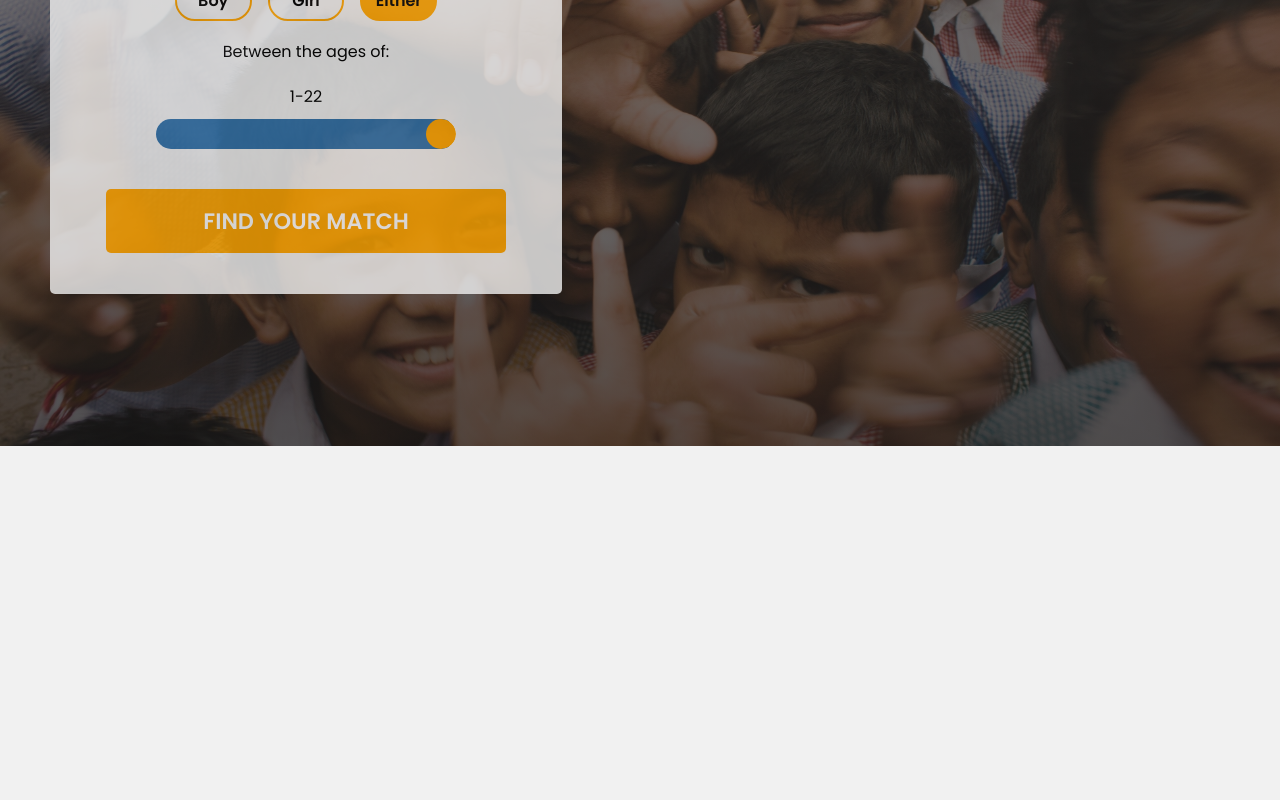
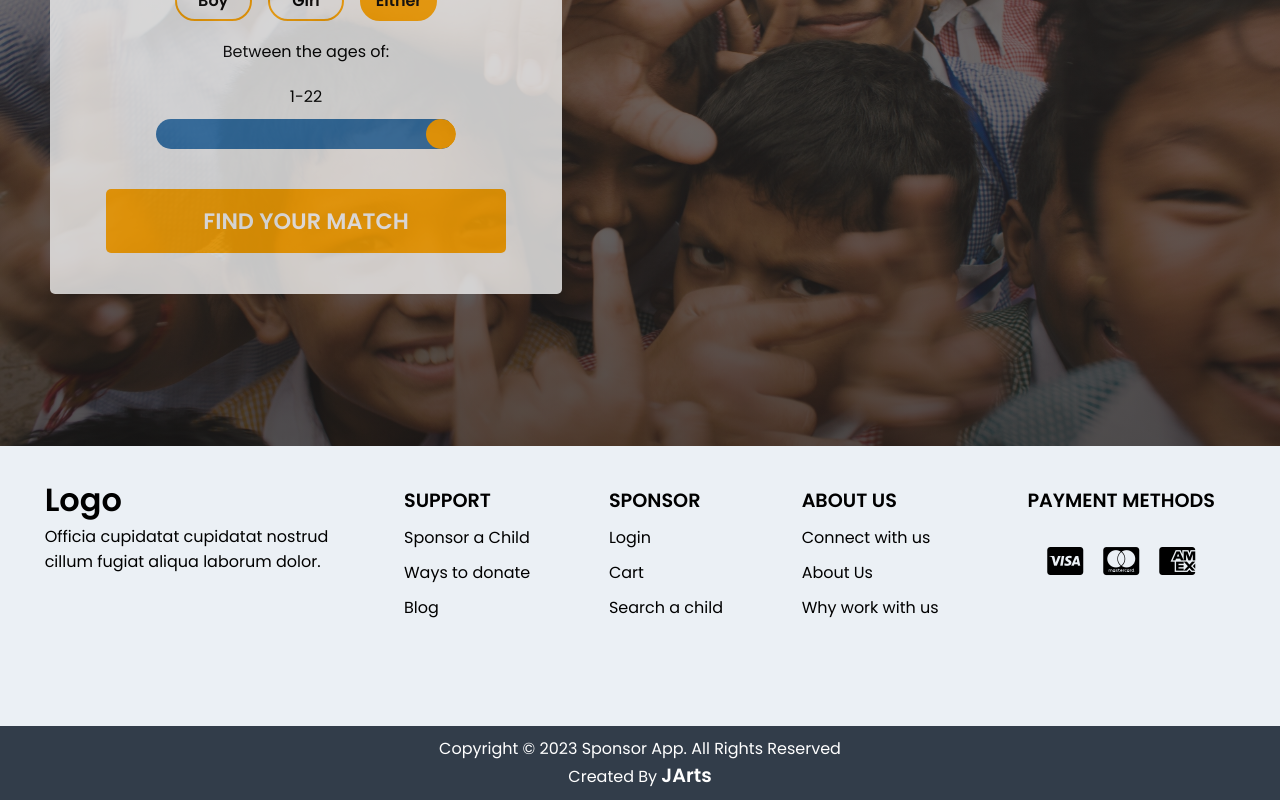
Before and after one commit to Jesus180Reyes/child_sponsor_app, a React (Vite) app: page / in a window 1280 px wide. Shown: the part 394-1194 px from the top of the page. Before the commit the page ends 840 px from the top, so only its background shows below. Built offline with nearby package versions, Linux system fonts and the light colour scheme; no server answers.

Commit message:
Feat: Footer added

```diff
--- a/src/components/child/ChildCartComponent.tsx
+++ b/src/components/child/ChildCartComponent.tsx
@@ -1,12 +1,19 @@
 import moment from "moment"
 import { Row } from "../../interfaces/ChildsResponse"
 import { FC } from 'react';
+import { useNavigate } from "react-router-dom";
 interface Props {
     childCart:Row[],
 }
 export const ChildCartComponent:FC<Props> = ({childCart}) => {
+  const navigate = useNavigate();
   return (
     <>
+    <div className="cart-card">
+      <h1>Cart</h1>
+      <h1>Price</h1>
+    </div>
+    <hr/>
     {
     childCart.map((child:Row,i) => {
           return <div className="products-box" key={i}>
@@ -25,6 +32,10 @@ export const ChildCartComponent:FC<Props> = ({childCart}) => {
         </div>
         })
       }
+      <div className="payment-box">
+        <p>Subtotal ({childCart.length} children) </p><h1>US${38.00 * childCart.length}.00</h1>
+        <button onClick={()=> navigate("/payment")}>Proceder al pago</button>
+      </div>
     </>
   )
 }
--- a/src/index.css
+++ b/src/index.css
@@ -144,3 +144,71 @@ body {
   font-weight: bold;
   margin-top: 10px;
 }
+.footer-container {
+  /* margin-top: 50px; */
+  padding: 30px;
+  background-color: #EBF0F5;
+  height: 280px;
+
+}
+.footer-box {
+  height: 100%;
+  /* background-color: green; */
+  display: flex;
+  align-items: start;
+  justify-content: space-around;
+}
+.footer-box .col-logo {
+  /* background-color: pink; */
+  width: 25vw;
+}
+.footer-box .col-items-footer {
+  /* background-color: red; */
+  padding: 10px;
+}
+.footer-box .col-items-footer h2 {
+  text-transform: uppercase;
+  font-size: 1.2rem;
+  font-weight: 700;
+
+}
+.footer-box .col-items-footer p {
+  cursor: pointer;
+  font-size: 1rem;
+  font-weight: normal;
+  margin-top: 10px;
+}
+.footer-box .col-payment-methods  {
+  /* background-color: red; */
+  padding: 10px;
+  text-align: center;
+}
+.footer-box .row-carts-items {
+  /* background-color: green;
+  font-size: 2rem; */
+  margin: 20px;
+}
+.footer-box .col-payment-methods h2 {
+  font-size: 1.2rem;
+  text-transform: uppercase;
+}
+.footer-box .row-carts-items i {
+  margin: 10px;
+  font-size: 2rem;
+}
+.copyright-autor {
+  background-color: #24303Eed;
+  text-align: center;
+  font-size: 1rem;
+  padding: 10px;
+  color: #fff;
+}
+.copyright-autor span {
+  cursor: pointer;
+  font-weight: bold;
+  font-size: 1.2rem;
+}
+.copyright-autor a {
+  text-decoration: none;
+  color: #fff;
+}
--- a/src/pages/HomePage.tsx
+++ b/src/pages/HomePage.tsx
@@ -3,6 +3,7 @@ import 'animate.css';
 import { useChild } from './child/hooks/useChild';
 import { useNavigate } from "react-router-dom";
 import { Navbar } from '../shared/Navbar';
+import { Footer } from "../shared";
 export const HomePage = () => {
   const navigate = useNavigate();
   const [gender, setGender] = useState<string>("either");
@@ -42,7 +43,8 @@ export const HomePage = () => {
       <input onChange={onInputChange} value={rangeValue} type="range" min={1} max={22}   className="range-age-filter" />
     <button onClick={onHandlerSubmit} className="btn-find">FIND YOUR MATCH</button>
     </div>
-   </div>
+    </div>
+    <Footer/>
    </>
   )
 }
--- a/src/pages/auth/ProfilePage.tsx
+++ b/src/pages/auth/ProfilePage.tsx
@@ -23,7 +23,7 @@ export const ProfilePage = () => {
       <div className="profile-box">
       <h1>{status}</h1>
       <h1>{JSON.stringify(user)}</h1>
-      <button onClick={()=> logOutUserAuth()}>Sing Out</button>
+      <button onClick={()=> logOutUserAuth()}>Sign Out</button>
 
       </div>
     </div>
--- a/src/pages/child/ChildCart.tsx
+++ b/src/pages/child/ChildCart.tsx
@@ -1,11 +1,9 @@
-import { Navbar } from '../../shared';
+import { Footer, Navbar } from '../../shared';
 import { useSelector } from 'react-redux';
 import { ChildCartComponent } from '../../components/';
-import { useNavigate } from 'react-router-dom';
 import { NotFoundPage } from '../../shared/NotFoundPage';
 
 export const ChildCart = () => {
-  const navigate = useNavigate();
   const {childCart} = useSelector((state:any) => state.child);
   document.title = `Cart | ${childCart.length} children on the cart`;
   if(!childCart.length) return (<NotFoundPage/>);
@@ -13,19 +11,9 @@ export const ChildCart = () => {
     <>
     <Navbar/>
     <div className="cart-container animate__animated animate__fadeIn">
-      <div className="cart-card">
-      <h1>Cart</h1>
-      <h1>Price</h1>
-      </div>
-      <hr/>
       <ChildCartComponent childCart={childCart}/>
-      <div className="payment-box">
-        <p>Subtotal ({childCart.length} children) </p><h1>US${38.00 * childCart.length}.00</h1>
-        <button onClick={()=> navigate("/payment")}>Proceder al pago</button>
-      </div>
-
     </div>
-
+    <Footer/>
     </>
   )
 }
--- a/src/pages/child/ChildDetails.tsx
+++ b/src/pages/child/ChildDetails.tsx
@@ -2,13 +2,14 @@ import { useLocation, useNavigate } from 'react-router-dom';
 import { useEffect } from 'react';
 import { RowChildDetails } from '../../components/';
 import { Navbar } from '../../shared/Navbar';
+import { Footer } from '../../shared';
 
 export const ChildDetails = () => {
   const location = useLocation();
   const navigate = useNavigate();
   useEffect(() => {
     if(!location.state) return navigate("/");
-
+    window.scrollTo(0, 0);
 
   }, []);
   const currentChildName:string = location.state.name[0].toUpperCase() + location.state.name.slice(1).toLowerCase();
@@ -19,6 +20,7 @@ export const ChildDetails = () => {
     <div className="child-details-container animate__animated animate__fadeIn">
      <RowChildDetails childResponse={location.state} currentChildName={currentChildName}/>
     </div>
+    <Footer/>
    </>
   )
 }
--- a/src/pages/child/ChildsPage.tsx
+++ b/src/pages/child/ChildsPage.tsx
@@ -2,7 +2,7 @@ import { useEffect, useState } from 'react';
 import { useChild } from './hooks/useChild';
 import "../child/child.css"
 import { CardChildComponent,ChildAgeFilter } from '../../components/';
-import { LoadingPage,BannerHeader,Navbar } from '../../shared/';
+import { LoadingPage,BannerHeader,Navbar, Footer } from '../../shared/';
 export const ChildsPage = () => {
   const [gender, setGender] = useState<string>("either");
   const {limit,setLimit,childsResponse,isLoading,getChilds,getChildsByApi,onViewMoreClick,onRandomSelectedChild} = useChild();
@@ -43,6 +43,7 @@ export const ChildsPage = () => {
         <button onClick={onRandomSelectedChild} className='btn-randomChild'>SELECT A CHILD FOR ME</button>
 
       </div>
+      <Footer/>
     </>
 
   )
--- a/src/pages/child/PaymentPage.tsx
+++ b/src/pages/child/PaymentPage.tsx
@@ -1,6 +1,7 @@
 import { useEffect } from 'react';
 import { useAuth } from '../auth/hooks/useAuth';
 import { useNavigate } from 'react-router-dom';
+import { Footer } from '../../shared';
 
 export const PaymentPage = () => {
     const {status} = useAuth();
@@ -17,6 +18,7 @@ export const PaymentPage = () => {
 
     <>
     <h1>Payment Page</h1>
+    <Footer/>
     </>
   )
 }
--- a/src/pages/child/SearchChild.tsx
+++ b/src/pages/child/SearchChild.tsx
@@ -1,7 +1,7 @@
 import { useEffect, useState } from "react";
 import { hostApi } from "../../api/hostApi";
 import { ChildsResponse } from "../../interfaces/ChildsResponse";
-import { Navbar } from "../../shared";
+import { Footer, Navbar } from "../../shared";
 import { useLocation } from 'react-router-dom';
 import { CardChildComponent } from "../../components";
 import Swal from "sweetalert2";
@@ -31,6 +31,7 @@ export const SearchChild = () => {
    <div className="child-searched-container">
     <p className="lbl-result-search">Results of "{location.state.input.toUpperCase()}"</p>
     <CardChildComponent childsResponse={childByCode!}/>
+    {/* <Footer/> */}
     </div>
    </>
   )
--- a/src/pages/child/hooks/useChild.tsx
+++ b/src/pages/child/hooks/useChild.tsx
@@ -7,7 +7,7 @@ import { useNavigate } from 'react-router-dom';
 
 export const useChild = () => {
   const [isLoading, setIsLoading] = useState<boolean>(false);
-  const [limit, setLimit] = useState<number>(6);
+  const [limit, setLimit] = useState<number>(9);
   const [rangeValue, setRangeValue] = useState<number>(22);
   const [childsResponse, setChildsResponse] = useState<ChildsResponse>();
   const navigate = useNavigate();
--- /dev/null
+++ b/src/shared/Footer.tsx
@@ -0,0 +1,51 @@
+
+export const Footer = () => {
+  return (
+    <>
+    <div className="footer-container">
+      <div className="footer-box">
+        <div className="col-logo">
+          <h1>Logo</h1>
+          <p>Officia cupidatat cupidatat nostrud cillum fugiat aliqua laborum dolor.</p>
+
+        </div>
+        <div className="col-items-footer">
+          <h2>Support</h2>
+          <p>Sponsor a Child</p>
+          <p>Ways to donate</p>
+          <p>Blog</p>
+        </div>
+        <hr />
+        <div className="col-items-footer">
+          <h2>Sponsor</h2>
+          <p>Login</p>
+          <p>Cart</p>
+          <p>Search a child</p>
+        </div>
+        <hr />
+        <div className="col-items-footer">
+          <h2>About Us</h2>
+          <p>Connect with us</p>
+          <p>About Us</p>
+          <p>Why work with us</p>
+        </div>
+        <hr />
+        <div className="col-payment-methods">
+        <h2>Payment Methods</h2>
+        <div className="row-carts-items">
+        <i className="fa-brands fa-cc-visa"></i>
+        <i className="fa-brands fa-cc-mastercard"></i>
+        <i className="fa-brands fa-cc-amex"></i>
+        </div>
+
+        </div>
+      </div>
+    </div>
+      <div className="copyright-autor">
+      <footer>Copyright © 2023 Sponsor App. All Rights Reserved</footer>
+      <footer>Created By <span><a target="_blank" href="https://www.instagram.com/jarts_hn">JArts</a></span></footer>
+
+      </div>
+    </>
+  )
+}
--- a/src/shared/index.ts
+++ b/src/shared/index.ts
@@ -1,3 +1,4 @@
+export { Footer } from './Footer';
 export { Navbar } from './Navbar';
 export { BannerHeader } from './BannerHeader';
 export { LoadingPage } from './LoadingPage';
```
